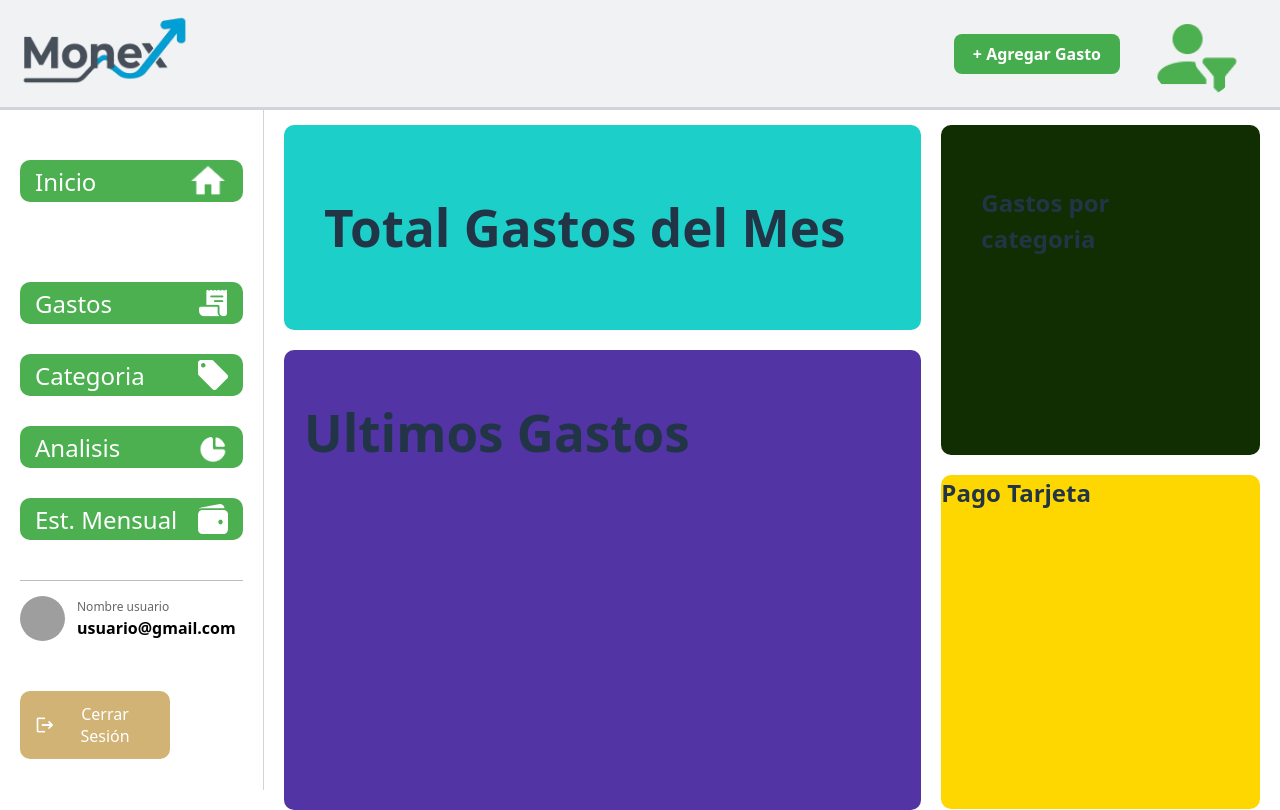
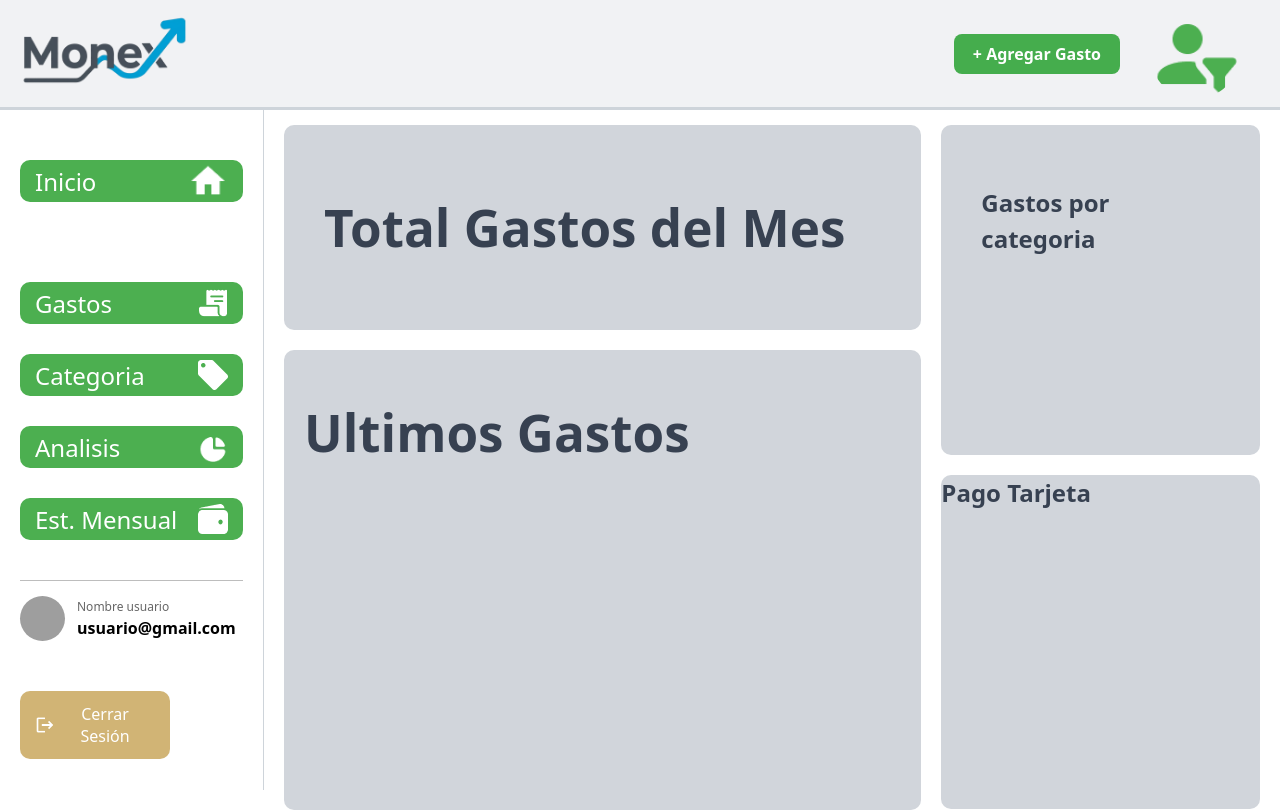
Before and after one commit to Heartsmith1/Monex, a React app in the folder Monex/frontend/: page /Home in a window 1280 px wide. Built offline with nearby package versions, Linux system fonts and the light colour scheme; the HTML template or start-up script is replaced by a standard one.

Commit message:
colores home

```diff
--- a/Monex/frontend/src/css/pages/home.css
+++ b/Monex/frontend/src/css/pages/home.css
@@ -5,19 +5,21 @@
 }
 
 .box_grafico_lineal_home{
-    background: #1ccfc9;
+    background: #D1D5DB;
     padding: 40px;
     flex: 2;
     border-radius: 10px;
+    color: #374151;
 }
 
 
 .box_grafico_torta_home{
-    background: #102e02;
+    background: #D1D5DB;
     padding: 40px;
     flex: 1;
     height: 250px;
     border-radius: 10px;
+    color: #374151;
 }
 
 .layout_home{
@@ -40,14 +42,16 @@
 }
 
 .contendor_ultimos_gastos{
-    background: rgb(82, 52, 165);
+    background: #D1D5DB;
     padding: 20px;
     border-radius: 10px;
     height: 420px;
+    color: #374151;
 }
 
 .contenedor_pago_tarjeta_home{
-    background: gold;
+    background: #D1D5DB;
     height: 334px;
     border-radius: 10px;
+    color: #374151;
 }
--- a/Monex/frontend/src/pages/Login/Login.jsx
+++ b/Monex/frontend/src/pages/Login/Login.jsx
@@ -36,8 +36,6 @@ export function Login (){
         setColorMensajeEmail("red");
         return false;
     } else {
-        setMensajeEmail("Correo válido");
-        setColorMensajeEmail("#0d47a1");
         return true;
     }
 };
@@ -52,8 +50,6 @@ const validarContraseña = (valor) => {
         setColorMensajeContraseña("red");
         return false;
     } else {
-        setMensajeContraseña("Contraseña válida");
-        setColorMensajeContraseña("#0d47a1");
         return true;
     }
 };
```
